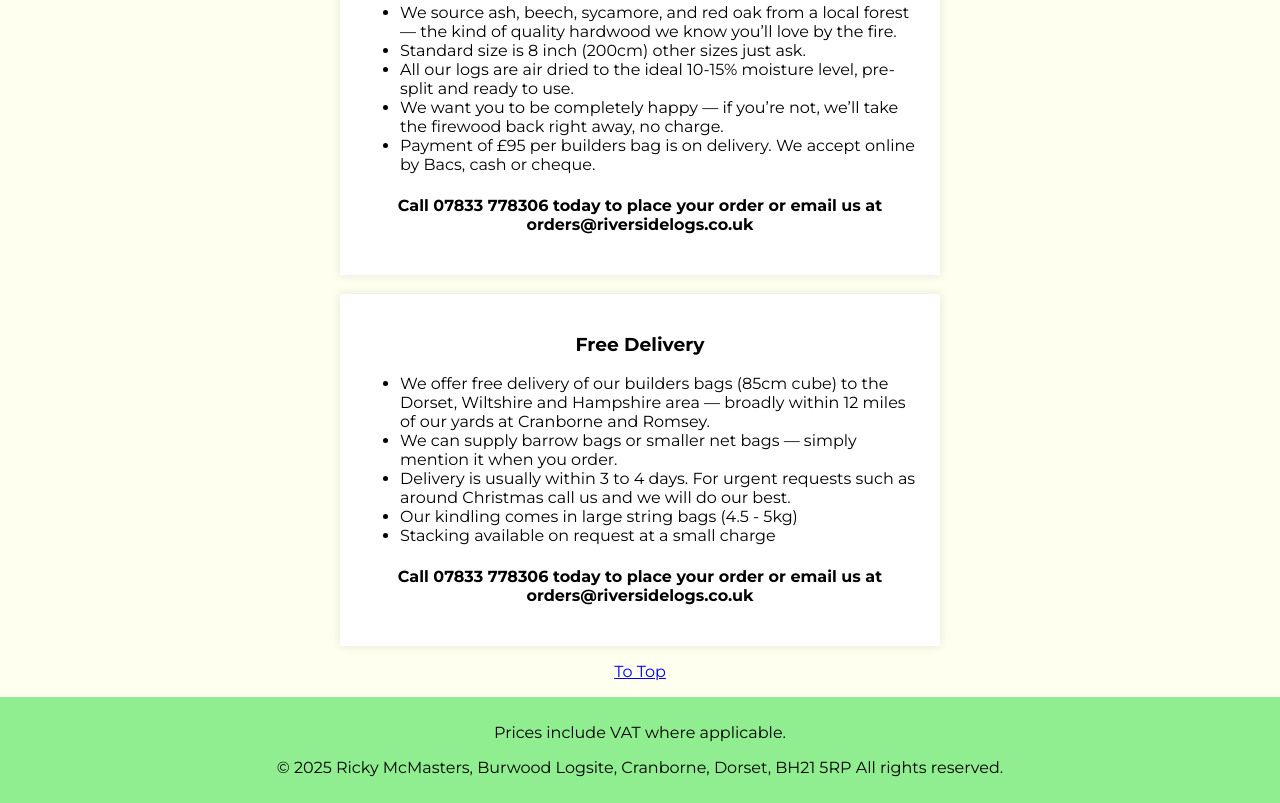
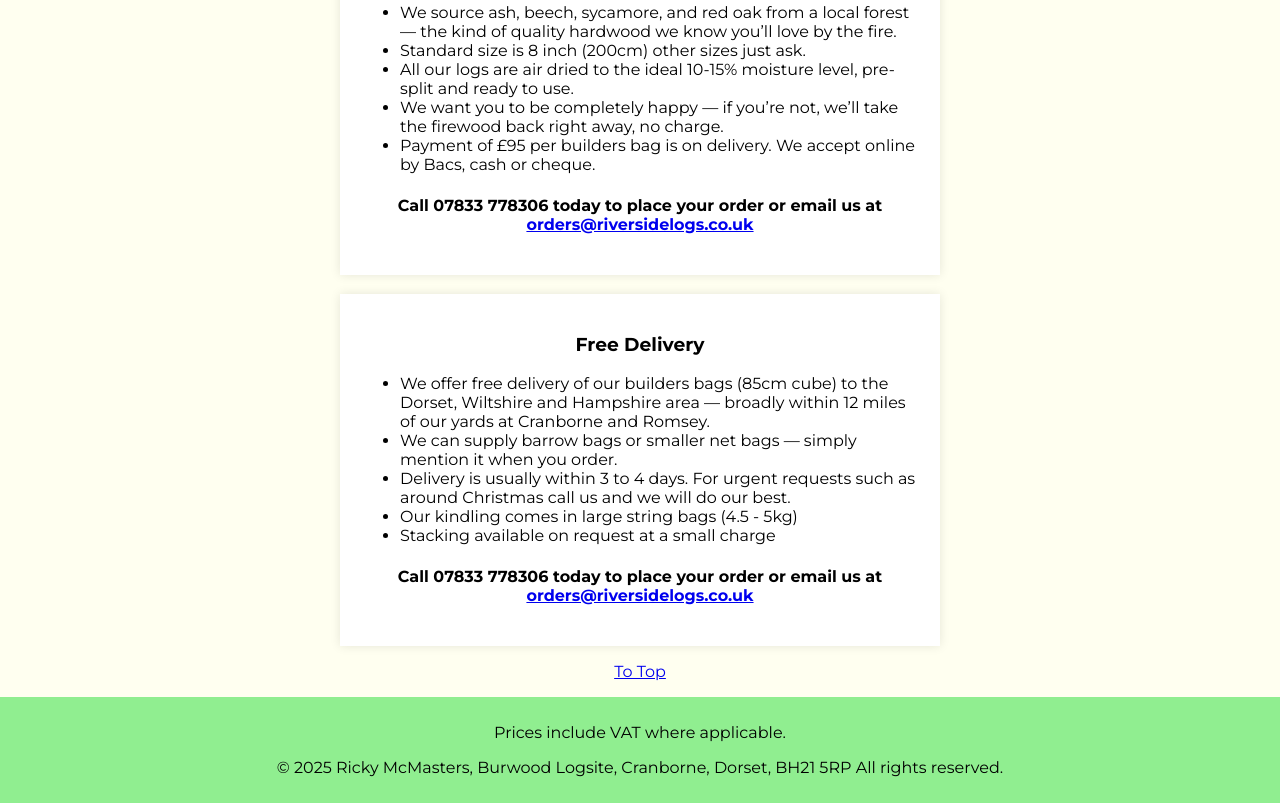
Before and after one commit to wightryder/riversidelogs, a plain HTML site: page index.html in a window 1280 px wide. Shown: the part 381-1184 px from the top of the page. Drawn offline with Linux system fonts and the light colour scheme; files whose address does not match are found by name.

Commit message:
Email clickeable

```diff
--- a/index.html
+++ b/index.html
@@ -50,7 +50,8 @@
               <li>We want you to be completely happy — if you’re not, we’ll take the firewood back right away, no charge.</li>
               <li>Payment of £95 per builders bag is on delivery. We accept online by Bacs, cash or cheque.</li>
             </ul>
-            <h4>Call 07833 778306 today to place your order or email us at orders@riversidelogs.co.uk</h4>
+            <h4>Call 07833 778306 today to place your order or email us at <a href="mailto:orders@riversidelogs.co.uk" aria-label="Email Riverside Logs orders">orders@riversidelogs.co.uk</a>
+            </h4>
         </article>
 
         <br />
@@ -64,7 +65,7 @@
               <li>Our kindling comes in large string bags (4.5 - 5kg)</li>
               <li>Stacking available on request at a small charge</li>
             </ul>
-            <h4>Call 07833 778306 today to place your order or email us at orders@riversidelogs.co.uk</h4>
+            <h4>Call 07833 778306 today to place your order or email us at <a href="mailto:orders@riversidelogs.co.uk" aria-label="Email Riverside Logs orders">orders@riversidelogs.co.uk</a>
         </article>
 
 
```
